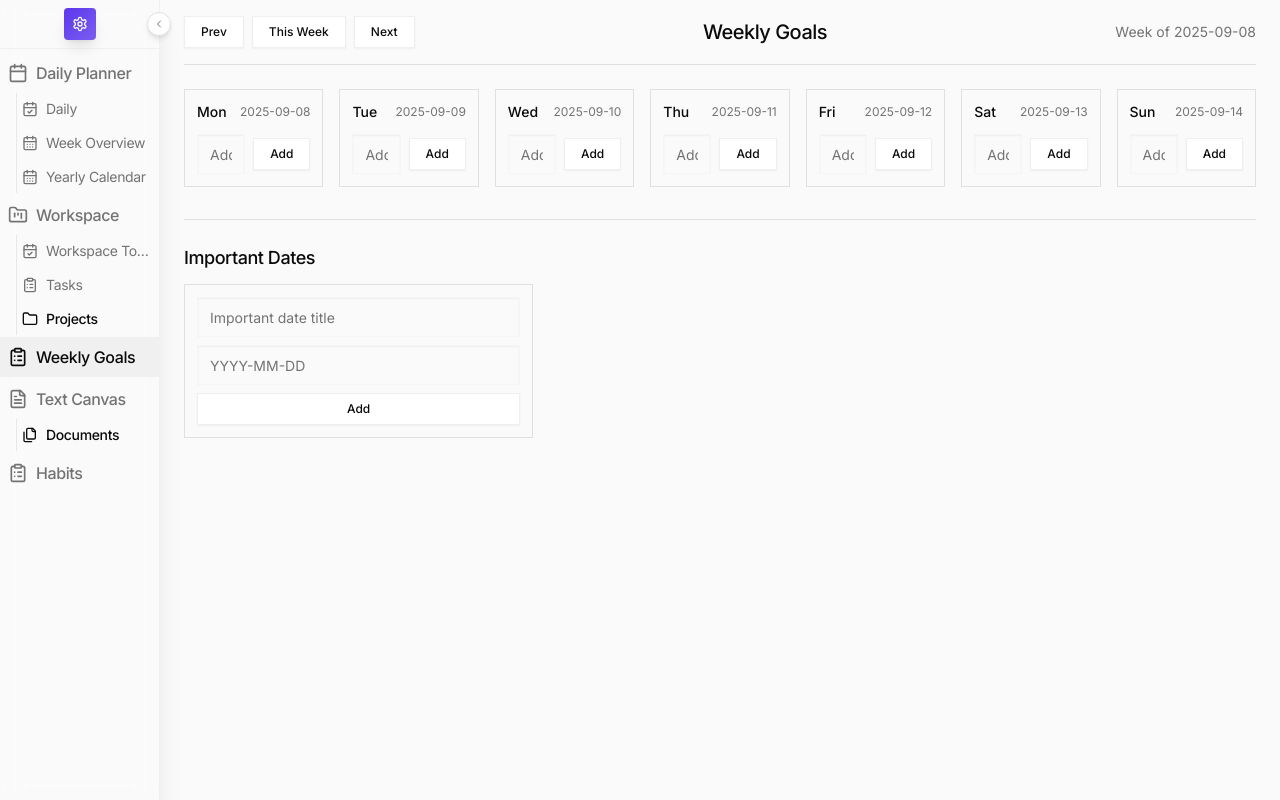
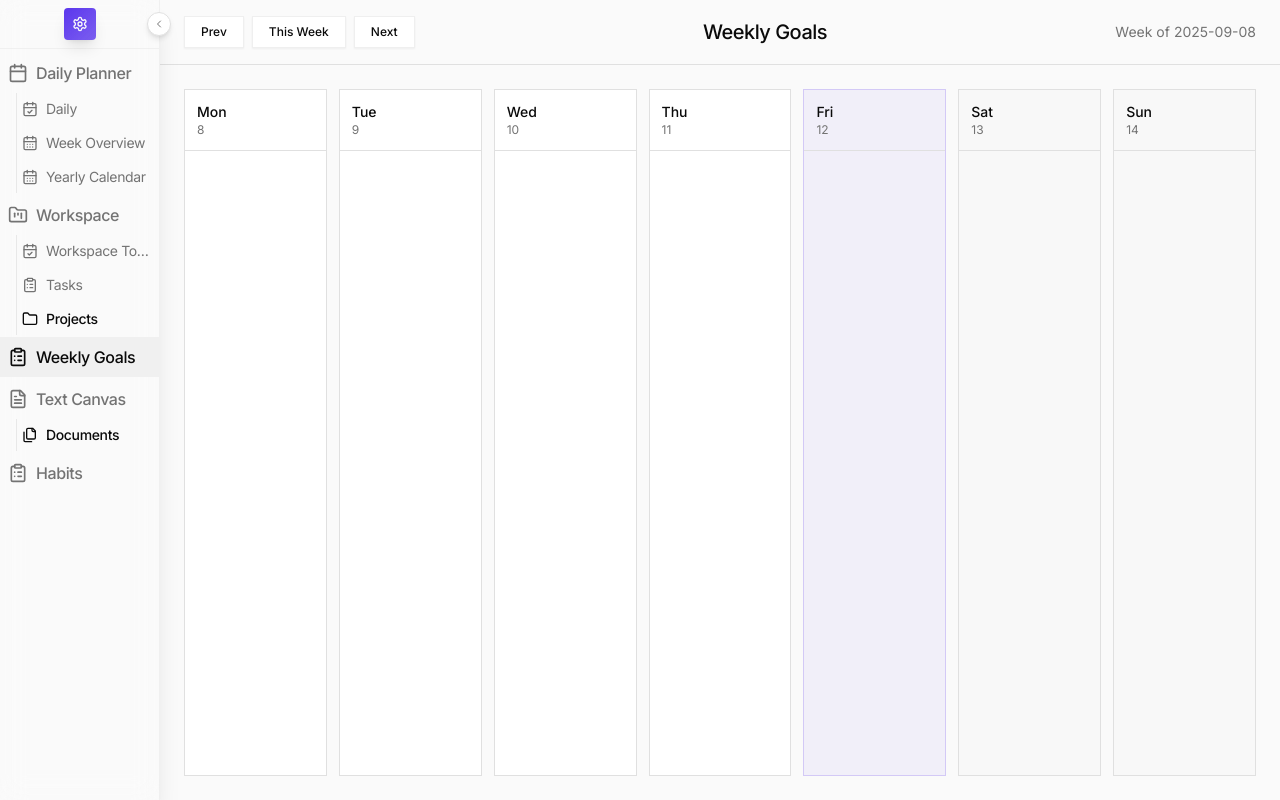
Before and after one commit to obihughes/omega-planner, a Next.js app: page /goals/weekly in a window 1280 px wide. Built offline with nearby package versions, Linux system fonts and the light colour scheme.

Commit message:
feat(goals): enhance Weekly Goals page with color-coding, hover interactions, and task creation functionality; implement goal color updates and improve UI layout

```diff
--- a/app/goals/weekly/page.tsx
+++ b/app/goals/weekly/page.tsx
@@ -1,12 +1,22 @@
 'use client';
 
-import React, { useMemo, useState, useEffect, useCallback } from 'react';
+import React, { useMemo, useState, useEffect, useCallback, useRef } from 'react';
+import { useRouter } from 'next/navigation';
 import { AppLayout } from '@/components/ui/AppLayout';
 import { Button } from '@/components/ui/button';
 import { Input } from '@/components/ui/input';
-import { Textarea } from '@/components/ui/textarea';
 import { GoalsStorage } from '@/utils';
-import { ImportantDate, WeekGoals, WeeklyGoal } from '@/types';
+import { WeekGoals, WeeklyGoal } from '@/types';
+import { Trash2, Plus, ExternalLink } from 'lucide-react';
+
+const GOAL_COLORS = [
+  { name: 'Gray', bg: 'bg-gray-500/10', border: 'border-gray-500/30', text: 'text-gray-700 dark:text-gray-300', value: 'gray' },
+  { name: 'Blue', bg: 'bg-blue-500/10', border: 'border-blue-500/30', text: 'text-blue-700 dark:text-blue-300', value: 'blue' },
+  { name: 'Green', bg: 'bg-green-500/10', border: 'border-green-500/30', text: 'text-green-700 dark:text-green-300', value: 'green' },
+  { name: 'Yellow', bg: 'bg-yellow-500/10', border: 'border-yellow-500/30', text: 'text-yellow-700 dark:text-yellow-300', value: 'yellow' },
+  { name: 'Red', bg: 'bg-red-500/10', border: 'border-red-500/30', text: 'text-red-700 dark:text-red-300', value: 'red' },
+  { name: 'Purple', bg: 'bg-purple-500/10', border: 'border-purple-500/30', text: 'text-purple-700 dark:text-purple-300', value: 'purple' },
+];
 
 function getMondayStart(date: Date): Date {
   const d = new Date(date);
@@ -29,6 +39,7 @@ function toWeekStartKey(date: Date): string {
 }
 
 export default function WeeklyGoalsPage() {
+  const router = useRouter();
   const [weekStart, setWeekStart] = useState<Date>(() => getMondayStart(new Date()));
   const [week, setWeek] = useState<WeekGoals>(() => GoalsStorage.loadWeek(toWeekStartKey(getMondayStart(new Date()))));
 
@@ -44,13 +55,14 @@ export default function WeeklyGoalsPage() {
     });
   }, [weekStart]);
 
-  const addGoal = useCallback((dateKey: string, title: string) => {
+  const addGoal = useCallback((dateKey: string, title: string, color?: string) => {
     if (!title.trim()) return;
     const goal: WeeklyGoal = {
       id: Math.random().toString(36).slice(2),
       title: title.trim(),
       done: false,
       createdAt: new Date().toISOString(),
+      color: color || 'gray',
     };
     const next = GoalsStorage.addGoal(week.weekStartKey, dateKey, goal);
     setWeek(next);
@@ -66,23 +78,28 @@ export default function WeeklyGoalsPage() {
     setWeek(next);
   }, [week]);
 
-  const addImportantDate = useCallback((title: string, dateKey: string) => {
-    if (!title.trim() || !/^\d{4}-\d{2}-\d{2}$/.test(dateKey)) return;
-    const item: ImportantDate = { id: Math.random().toString(36).slice(2), title: title.trim(), dateKey };
-    const next = GoalsStorage.upsertImportantDate(week.weekStartKey, item);
+  const updateGoalColor = useCallback((dateKey: string, goalId: string, color: string) => {
+    const next = GoalsStorage.updateGoalColor(week.weekStartKey, dateKey, goalId, color);
     setWeek(next);
   }, [week]);
 
-  const removeImportantDate = useCallback((id: string) => {
-    const next = GoalsStorage.removeImportantDate(week.weekStartKey, id);
-    setWeek(next);
-  }, [week]);
+  const createTaskFromGoal = useCallback((goal: WeeklyGoal, dateKey: string) => {
+    // Navigate to tasks page with pre-filled data
+    const params = new URLSearchParams({
+      action: 'create',
+      title: goal.title,
+      dueDate: dateKey,
+      notes: `From weekly goal: ${goal.title}`
+    });
+    router.push(`/projects/tasks?${params.toString()}`);
+  }, [router]);
+
+  const todayKey = toDateKey(new Date());
 
   return (
     <AppLayout>
-      <div className="px-6 pb-6">
-        <div className="max-w-7xl mx-auto">
-          <header className="flex items-center justify-between py-4 border-b">
+      <div className="h-full flex flex-col">
+        <header className="flex items-center justify-between px-6 py-4 border-b">
           <div className="flex items-center gap-2">
             <Button variant="outline" size="sm" onClick={() => setWeekStart(getMondayStart(new Date(weekStart.getTime() - 7 * 24 * 60 * 60 * 1000)))}>Prev</Button>
             <Button variant="outline" size="sm" onClick={() => setWeekStart(getMondayStart(new Date()))}>This Week</Button>
@@ -92,97 +109,238 @@ export default function WeeklyGoalsPage() {
           <div className="text-sm text-muted-foreground">Week of {toDateKey(weekStart)}</div>
         </header>
 
-          <section className="grid grid-cols-1 md:grid-cols-7 gap-4 mt-6">
+        <div className="flex-1 overflow-auto px-6 py-6">
+          <div className="grid grid-cols-7 gap-3 h-full">
             {days.map((d) => {
               const dateKey = toDateKey(d);
               const items = (week.goalsByDate[dateKey] || []).slice(0, 3);
+              const isToday = dateKey === todayKey;
+              const isWeekend = d.getDay() === 0 || d.getDay() === 6;
+
               return (
-                <div key={dateKey} className="border p-3">
-                  <div className="flex items-center justify-between mb-2">
-                    <div className="text-sm font-medium">{d.toLocaleDateString(undefined, { weekday: 'short' })}</div>
-                    <div className="text-xs text-muted-foreground">{dateKey}</div>
-                  </div>
-
-                  <ul className="space-y-2">
-                    {items.map((g) => (
-                      <li key={g.id} className="flex items-center gap-2">
-                        <input
-                          aria-label="toggle goal"
-                          type="checkbox"
-                          className="w-4 h-4"
-                          checked={g.done}
-                          onChange={() => toggleGoal(dateKey, g.id)}
+                <DayColumn
+                  key={dateKey}
+                  date={d}
+                  dateKey={dateKey}
+                  goals={items}
+                  isToday={isToday}
+                  isWeekend={isWeekend}
+                  onAddGoal={(title, color) => addGoal(dateKey, title, color)}
+                  onToggleGoal={(id) => toggleGoal(dateKey, id)}
+                  onRemoveGoal={(id) => removeGoal(dateKey, id)}
+                  onUpdateColor={(id, color) => updateGoalColor(dateKey, id, color)}
+                  onCreateTask={(goal) => createTaskFromGoal(goal, dateKey)}
+                  canAddMore={items.length < 3}
                 />
-                        <span className={g.done ? 'line-through text-muted-foreground' : ''}>{g.title}</span>
-                        <button className="ml-auto text-xs text-muted-foreground hover:text-foreground" onClick={() => removeGoal(dateKey, g.id)}>Remove</button>
-                      </li>
-                    ))}
-                  </ul>
-
-                  {items.length < 3 && (
-                    <AddGoalInput onAdd={(title) => addGoal(dateKey, title)} />
-                  )}
-                </div>
               );
             })}
-          </section>
-
-          <section className="mt-8 border-t pt-6">
-            <h2 className="text-lg font-medium mb-3">Important Dates</h2>
-            <div className="grid md:grid-cols-3 gap-3">
-              <AddImportantDate onAdd={(title, dateKey) => addImportantDate(title, dateKey)} />
-              <div className="md:col-span-2">
-                <ul className="space-y-2">
-                  {week.importantDates.map((d) => (
-                    <li key={d.id} className="border p-2 flex items-center gap-2">
-                      <div className="text-sm font-medium flex-1">{d.title}</div>
-                      <div className="text-xs text-muted-foreground">{d.dateKey}</div>
-                      <Button variant="outline" size="sm" onClick={() => removeImportantDate(d.id)}>Remove</Button>
-                    </li>
-                  ))}
-                </ul>
           </div>
-            </div>
-          </section>
         </div>
       </div>
     </AppLayout>
   );
 }
 
-function AddGoalInput({ onAdd }: { onAdd: (title: string) => void }) {
-  const [value, setValue] = useState('');
+interface DayColumnProps {
+  date: Date;
+  dateKey: string;
+  goals: WeeklyGoal[];
+  isToday: boolean;
+  isWeekend: boolean;
+  onAddGoal: (title: string, color: string) => void;
+  onToggleGoal: (id: string) => void;
+  onRemoveGoal: (id: string) => void;
+  onUpdateColor: (id: string, color: string) => void;
+  onCreateTask: (goal: WeeklyGoal) => void;
+  canAddMore: boolean;
+}
+
+function DayColumn({
+  date,
+  dateKey,
+  goals,
+  isToday,
+  isWeekend,
+  onAddGoal,
+  onToggleGoal,
+  onRemoveGoal,
+  onUpdateColor,
+  onCreateTask,
+  canAddMore
+}: DayColumnProps) {
+  const [showInput, setShowInput] = useState(false);
+  const [inputValue, setInputValue] = useState('');
+  const [selectedColor, setSelectedColor] = useState('gray');
+  const inputRef = useRef<HTMLInputElement>(null);
+
+  useEffect(() => {
+    if (showInput && inputRef.current) {
+      inputRef.current.focus();
+    }
+  }, [showInput]);
+
+  const handleSubmit = () => {
+    if (inputValue.trim()) {
+      onAddGoal(inputValue, selectedColor);
+      setInputValue('');
+      setSelectedColor('gray');
+    }
+    setShowInput(false);
+  };
+
+  const handleCancel = () => {
+    setInputValue('');
+    setSelectedColor('gray');
+    setShowInput(false);
+  };
+
   return (
-    <form
-      onSubmit={(e) => {
+    <div
+      className={`border flex flex-col h-full transition-colors ${
+        isToday
+          ? 'bg-primary/5 border-primary/20'
+          : isWeekend
+            ? 'bg-muted/30'
+            : 'bg-card'
+      }`}
+      onMouseEnter={() => !showInput && canAddMore && setShowInput(true)}
+      onMouseLeave={() => !inputValue && setShowInput(false)}
+    >
+      <div className="p-3 border-b">
+        <div className="text-sm font-medium">{date.toLocaleDateString(undefined, { weekday: 'short' })}</div>
+        <div className="text-xs text-muted-foreground">{date.getDate()}</div>
+      </div>
+
+      <div className="flex-1 p-3 space-y-2">
+        {goals.map((goal) => (
+          <GoalItem
+            key={goal.id}
+            goal={goal}
+            onToggle={() => onToggleGoal(goal.id)}
+            onRemove={() => onRemoveGoal(goal.id)}
+            onUpdateColor={(color) => onUpdateColor(goal.id, color)}
+            onCreateTask={() => onCreateTask(goal)}
+          />
+        ))}
+
+        {showInput && canAddMore && (
+          <div className="space-y-2">
+            <Input
+              ref={inputRef}
+              placeholder="New goal..."
+              value={inputValue}
+              onChange={(e) => setInputValue(e.target.value)}
+              onKeyDown={(e) => {
+                if (e.key === 'Enter') {
                   e.preventDefault();
-        onAdd(value);
-        setValue('');
+                  handleSubmit();
+                } else if (e.key === 'Escape') {
+                  handleCancel();
+                }
               }}
-      className="mt-3 flex items-center gap-2"
-    >
-      <Input placeholder="Add goal (max 3)" value={value} onChange={(e) => setValue(e.target.value)} />
-      <Button type="submit" variant="outline" size="sm">Add</Button>
-    </form>
+              onBlur={handleCancel}
+              className="text-sm h-8"
+            />
+            <div className="flex gap-1">
+              {GOAL_COLORS.map((c) => (
+                <button
+                  key={c.value}
+                  type="button"
+                  onMouseDown={(e) => {
+                    e.preventDefault();
+                    setSelectedColor(c.value);
+                  }}
+                  className={`w-5 h-5 border-2 transition-all ${c.bg} ${
+                    selectedColor === c.value ? 'ring-2 ring-offset-1 ring-primary scale-110' : 'opacity-60 hover:opacity-100'
+                  }`}
+                  title={c.name}
+                />
+              ))}
+            </div>
+          </div>
+        )}
+      </div>
+    </div>
   );
 }
 
-function AddImportantDate({ onAdd }: { onAdd: (title: string, dateKey: string) => void }) {
-  const [title, setTitle] = useState('');
-  const [dateKey, setDateKey] = useState('');
+interface GoalItemProps {
+  goal: WeeklyGoal;
+  onToggle: () => void;
+  onRemove: () => void;
+  onUpdateColor: (color: string) => void;
+  onCreateTask: () => void;
+}
+
+function GoalItem({ goal, onToggle, onRemove, onUpdateColor, onCreateTask }: GoalItemProps) {
+  const [showActions, setShowActions] = useState(false);
+  const [showColorPicker, setShowColorPicker] = useState(false);
+
+  const colorScheme = GOAL_COLORS.find(c => c.value === goal.color) || GOAL_COLORS[0];
+
   return (
-    <form
-      onSubmit={(e) => {
-        e.preventDefault();
-        onAdd(title, dateKey);
-        setTitle('');
-        setDateKey('');
+    <div
+      className={`border p-2 group transition-all ${colorScheme.bg} ${colorScheme.border}`}
+      onMouseEnter={() => setShowActions(true)}
+      onMouseLeave={() => {
+        setShowActions(false);
+        setShowColorPicker(false);
       }}
-      className="border p-3 grid gap-2"
     >
-      <Input placeholder="Important date title" value={title} onChange={(e) => setTitle(e.target.value)} />
-      <Input placeholder="YYYY-MM-DD" value={dateKey} onChange={(e) => setDateKey(e.target.value)} />
-      <Button type="submit" variant="outline" size="sm">Add</Button>
-    </form>
+      <div className="flex items-start gap-2">
+        <input
+          type="checkbox"
+          checked={goal.done}
+          onChange={onToggle}
+          className="w-4 h-4 mt-0.5 cursor-pointer"
+          aria-label="toggle goal"
+        />
+        <span className={`flex-1 text-sm ${goal.done ? 'line-through opacity-50' : ''} ${colorScheme.text}`}>
+          {goal.title}
+        </span>
+
+        {showActions && !goal.done && (
+          <div className="flex items-center gap-1">
+            <button
+              onClick={() => setShowColorPicker(!showColorPicker)}
+              className={`w-5 h-5 border hover:scale-110 transition-transform ${colorScheme.bg} ${colorScheme.border}`}
+              title="Change color"
+            />
+            <button
+              onClick={onCreateTask}
+              className="p-0.5 hover:bg-primary/20 transition-colors"
+              title="Create task"
+            >
+              <ExternalLink className="w-3.5 h-3.5" />
+            </button>
+            <button
+              onClick={onRemove}
+              className="p-0.5 hover:bg-destructive/20 transition-colors"
+              title="Remove"
+            >
+              <Trash2 className="w-3.5 h-3.5 text-destructive" />
+            </button>
+          </div>
+        )}
+      </div>
+
+      {showColorPicker && (
+        <div className="flex gap-1 mt-2 pt-2 border-t">
+          {GOAL_COLORS.map((c) => (
+            <button
+              key={c.value}
+              onClick={() => {
+                onUpdateColor(c.value);
+                setShowColorPicker(false);
+              }}
+              className={`w-5 h-5 border transition-all ${c.bg} ${c.border} ${
+                goal.color === c.value ? 'ring-2 ring-offset-1 ring-primary' : 'hover:scale-110'
+              }`}
+              title={c.name}
+            />
+          ))}
+        </div>
+      )}
+    </div>
   );
 }
--- a/types/goals.ts
+++ b/types/goals.ts
@@ -9,6 +9,7 @@ export interface WeeklyGoal {
   done: boolean;
   createdAt: string;
   linkedEventId?: string;
+  color?: string;
 }
 
 export interface ImportantDate {
--- a/utils/goalsStorage.ts
+++ b/utils/goalsStorage.ts
@@ -90,6 +90,15 @@ export const GoalsStorage = {
     return week;
   },
 
+  updateGoalColor(weekStartKey: string, dateKey: string, goalId: string, color: string): WeekGoals {
+    const week = GoalsStorage.loadWeek(weekStartKey);
+    const list = week.goalsByDate[dateKey] || [];
+    week.goalsByDate[dateKey] = list.map(g => g.id === goalId ? { ...g, color } : g);
+    week.updatedAt = new Date().toISOString();
+    GoalsStorage.upsertWeek(week);
+    return week;
+  },
+
   upsertImportantDate(weekStartKey: string, date: ImportantDate): WeekGoals {
     const week = GoalsStorage.loadWeek(weekStartKey);
     const cleaned = GoalsStorage.cleanImportantDate(date);
@@ -140,6 +149,7 @@ export const GoalsStorage = {
       done: Boolean(g?.done),
       createdAt: String(g?.createdAt ?? new Date().toISOString()),
       linkedEventId: typeof g?.linkedEventId === 'string' ? g.linkedEventId : undefined,
+      color: typeof g?.color === 'string' ? g.color : 'gray',
     };
   },
 
```
Also changed, not shown: 2 other files (tests, documents, lock files or other folders). Lines whose indentation alone changed are shown as unchanged.
